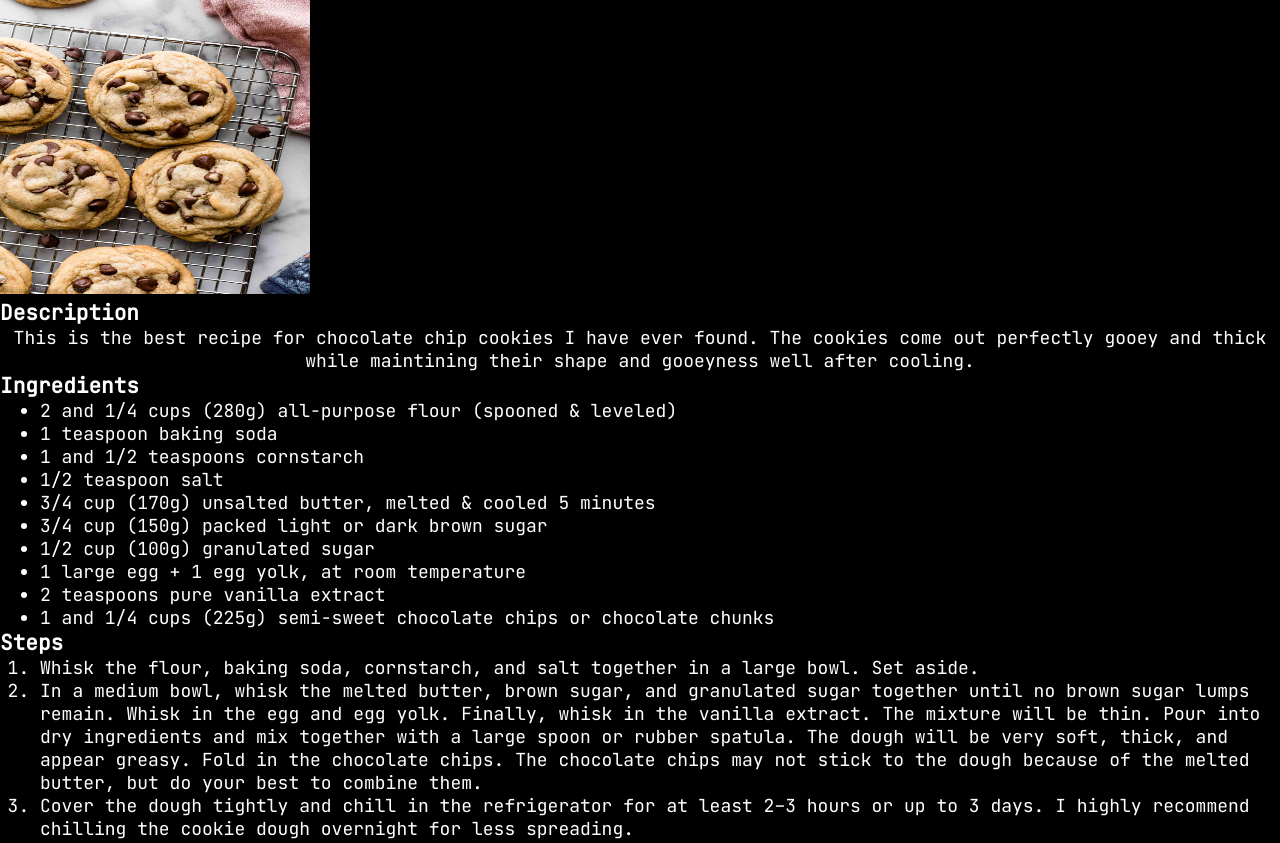
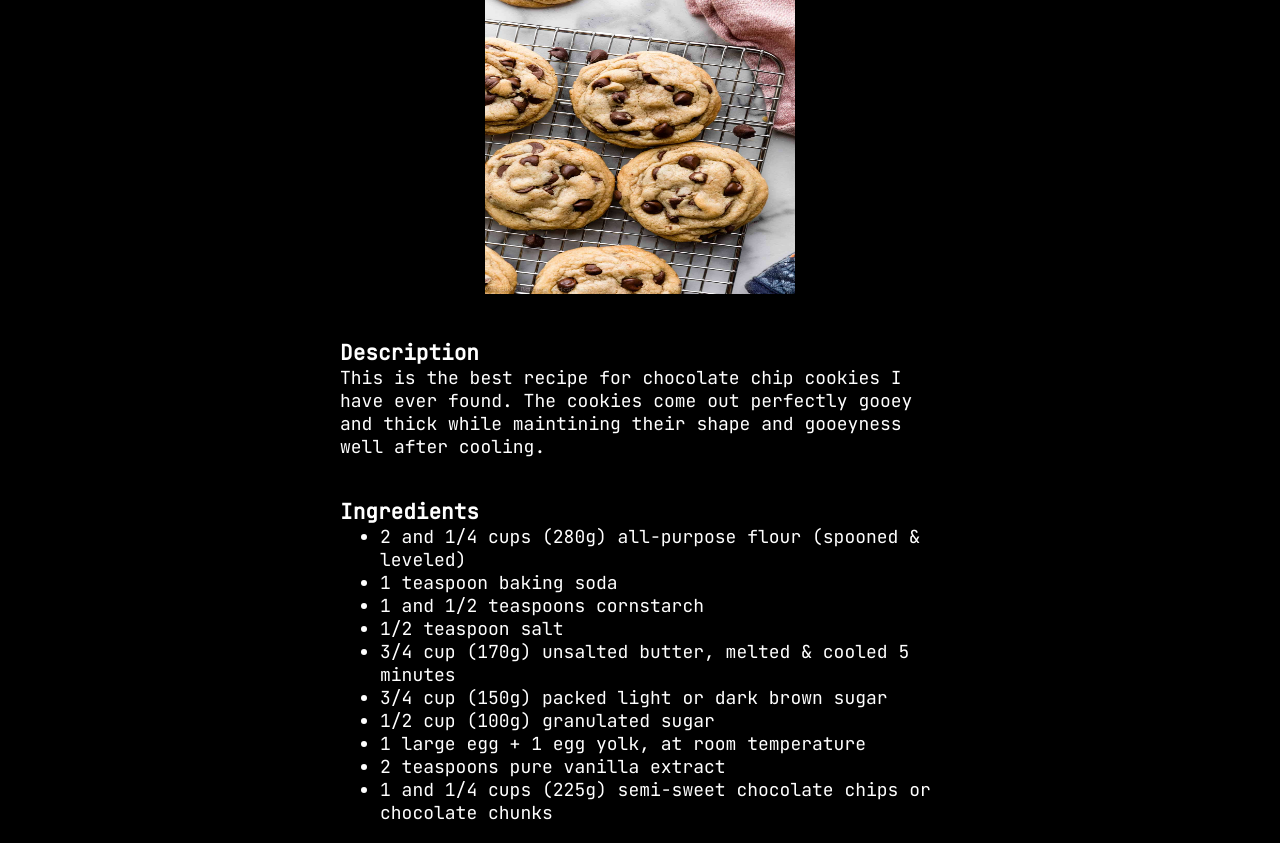
Before and after one commit to Tyler-Slone/odin-recipies, a plain HTML site: page recipes/chocolate-chip-cookies.html in a window 1280 px wide. Shown: the part 64-907 px from the top of the page. Drawn offline with Linux system fonts and the light colour scheme.

Commit message:
Wrap recipe content in divs and format recipe pages

```diff
--- a/recipes/chocolate-chip-cookies.html
+++ b/recipes/chocolate-chip-cookies.html
@@ -16,14 +16,21 @@
 
 
 <body>
+
+    <div class="recipeheading">
       <h1>Chocolate Chip Cookies</h1>
+      <img src="../img/classic-chocolate-chip-cookies.jpg" alt="Chocolate chip cookies" height="310" width="310">
+  </div>
 
-  <img src="../img/classic-chocolate-chip-cookies.jpg" alt="Chocolate chip cookies" height="310" width="310">
+  <div class="recipecontent">
+    <div class="description">
         <h3>Description</h3>
-  <p class="description">This is the best recipe for chocolate chip cookies I have ever found.
+        <p>This is the best recipe for chocolate chip cookies I have ever found.
           The cookies come out perfectly gooey and thick while maintining their shape and gooeyness well after cooling.
         </p>
+      </div>
 
+      <div class="ingredients">
         <h3>Ingredients</h3>
         <ul>
             <li>2 and 1/4 cups (280g) all-purpose flour (spooned & leveled)</li>
@@ -37,7 +44,9 @@
             <li>2 teaspoons pure vanilla extract</li>
             <li>1 and 1/4 cups (225g) semi-sweet chocolate chips or chocolate chunks</li>
         </ul>
+      </div>
 
+      <div class="steps">
         <h3>Steps</h3>
         <ol>
           <li>Whisk the flour, baking soda, cornstarch, and salt together in a large bowl. Set aside.</li>
@@ -62,9 +71,10 @@
               This is optional and only for looks.
               After 10 minutes of cooling on the baking sheets, transfer cookies to a wire rack to cool completely. </li>
         </ol>
+      </div>
+  </div>
 
-  <p>This recipe was taken from Sallys backing recipes which you can vist below.</p>
-  <a href="https://sallysbakingaddiction.com/chewy-chocolate-chip-cookies/" target="_blank" rel="noopener noreferrer">Sallys Baking Recipes</a>
+  <p>This recipe was taken from Sallys backing recipes which you can vist <a href="https://sallysbakingaddiction.com/chewy-chocolate-chip-cookies/" target="_blank" rel="noopener noreferrer">here</a>.</p>
 
 </body>
 </html>
--- a/styles.css
+++ b/styles.css
@@ -32,6 +32,36 @@ h2 {
     text-align: center;
 }
 
-.description {
+.recipeheading {
+    display: block;
+    width: 50%;
+    margin-left: auto;
+    margin-right: auto;
     text-align: center;
 }
+
+.recipecontent {
+    display: block;
+    margin: 40px;
+}
+
+.description {
+    margin: 40px;
+    width: 50%;
+    margin-left: auto;
+    margin-right: auto;
+}
+
+.ingredients {
+    margin: 40px;
+    width: 50%;
+    margin-left: auto;
+    margin-right: auto;
+}
+
+.steps {
+    margin: 40px;
+    width: 50%;
+    margin-left: auto;
+    margin-right: auto;
+}
```
Also changed, not shown: recipes/chicken-pot-pie.html (+15 -3 lines), recipes/salted-caramel-apple-pie.html (+13 -3 lines). Lines whose indentation alone changed are shown as unchanged.
